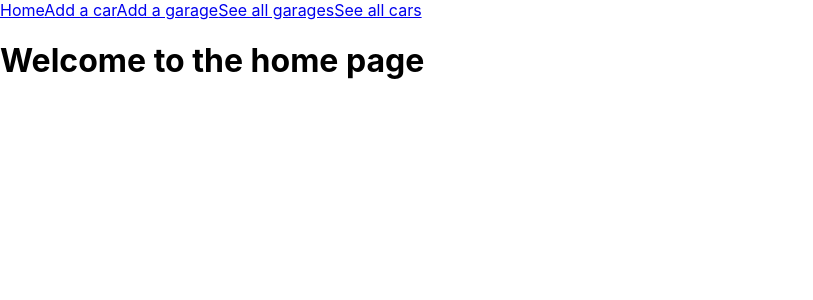
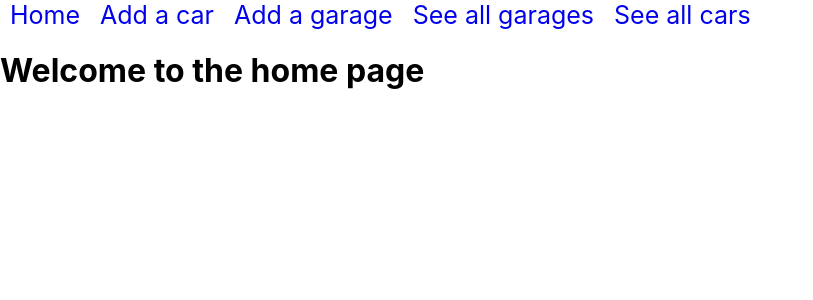
Before and after one commit to sashumi/cne-group1, a React (Create React App) app in the folder frontend/: page / in a window 1280 px wide. Shown: the top 300 px of the page, without its empty margins (0-813 px from the left). Built offline with nearby package versions, Linux system fonts and the light colour scheme.

Commit message:
CSS changes

```diff
--- a/frontend/src/App.css
+++ b/frontend/src/App.css
@@ -1,5 +1,17 @@
 .App {
   text-align: center;
+}
+
+.navigation {
+  display: inline;
+  list-style-type: none;
+  margin: 5px;
+  padding: 5px;
+  font-size: 25px;
+}
+
+.navlink {
+  text-decoration: none;
 }
 
 .App-logo {
--- a/frontend/src/Components/Navigation.jsx
+++ b/frontend/src/Components/Navigation.jsx
@@ -1,13 +1,16 @@
 import {Link} from 'react-router-dom';
+import '../App.css';
 
 const Nav = () => {
     return(
         <>
-            <Link to="/">Home</Link>
-            <Link to="/cars/create">Add a car</Link>
-            <Link to="/garage/create">Add a garage</Link>
-            <Link to="/garage/all">See all garages</Link>
-            <Link to="/cars/all">See all cars</Link>
+            <nav>
+                <li class="navigation"><Link class="navlink" to="/">Home</Link></li>
+                <li class="navigation"><Link class="navlink" to="/cars/create">Add a car</Link></li>
+                <li class="navigation"><Link class="navlink" to="/garage/create">Add a garage</Link></li>
+                <li class="navigation"><Link class="navlink" to="/garage/all">See all garages</Link></li>
+                <li class="navigation"><Link class="navlink" to="/cars/all">See all cars</Link></li>
+            </nav>
         </>
     );
 }
```
